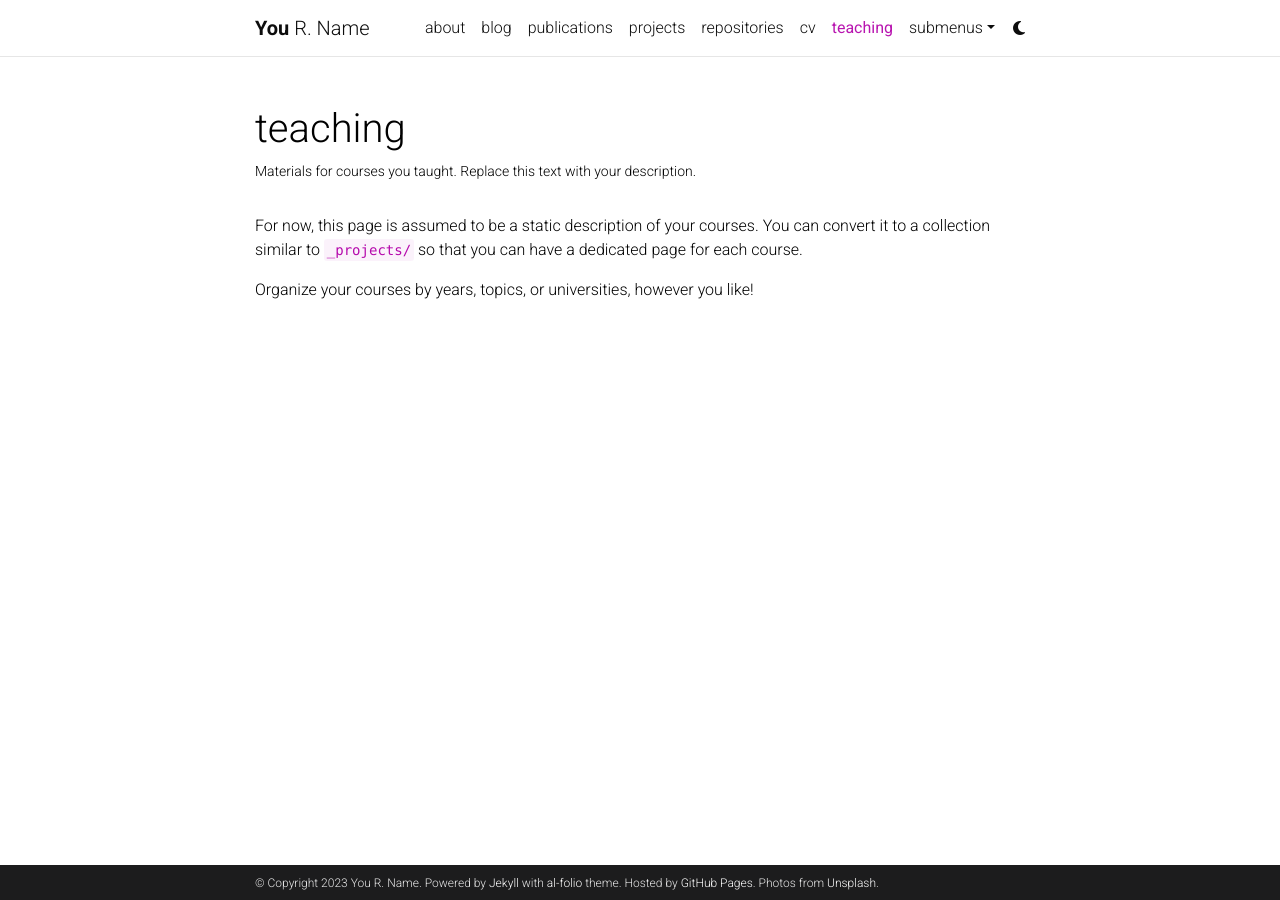
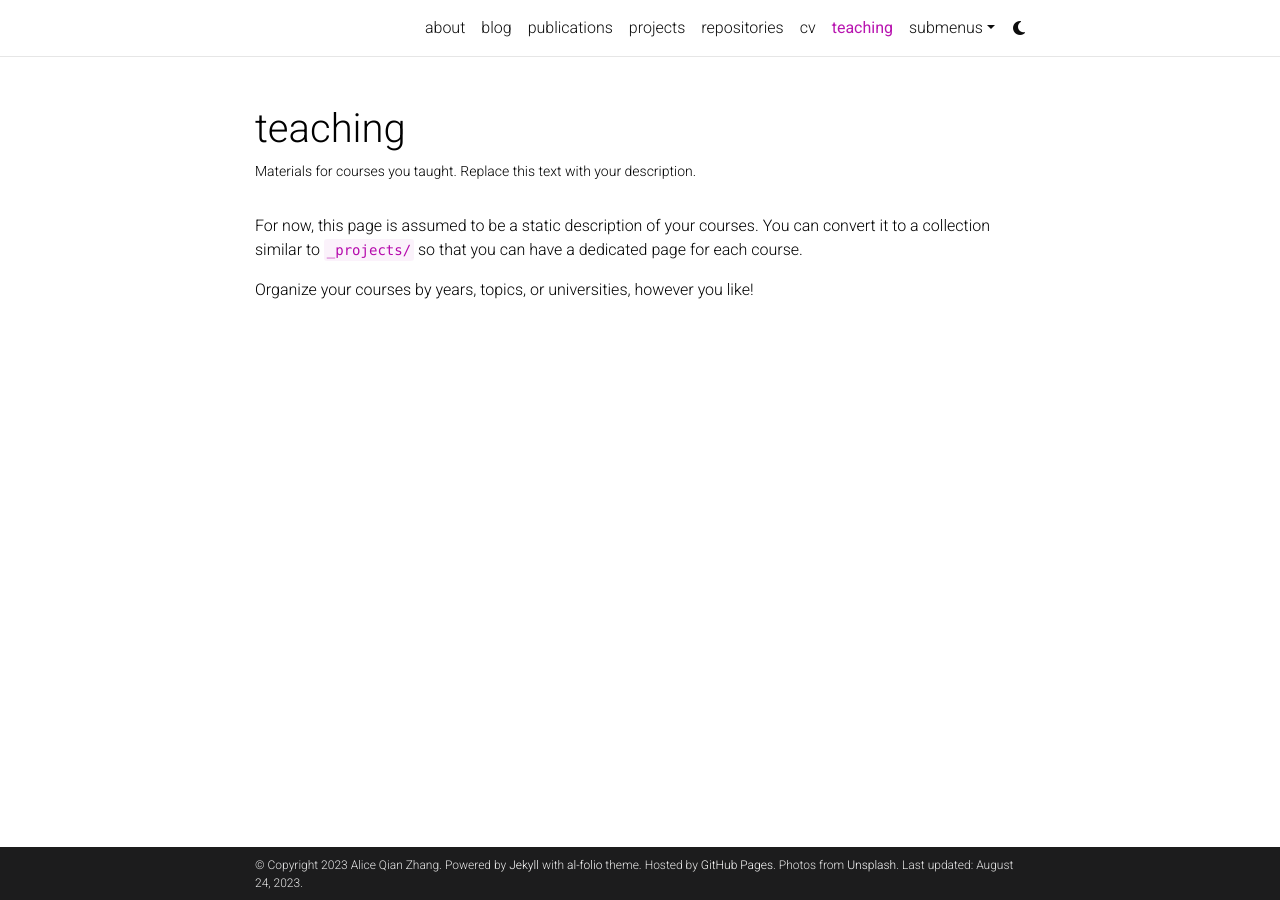
Before and after one commit to yjqian02/yjqian02.github.io, a Jekyll site: the page built from _pages/teaching.md, in a window 1280 px wide. Built offline with Jekyll 4.4.1, drawn with Linux system fonts in a browser that asks for light colours; comment, search, counter and statistics services are not loaded; a style sheet for code colours, icons or effects is not loaded.

Commit message:
change icon and title

```diff
--- a/_config.yml
+++ b/_config.yml
@@ -2,13 +2,13 @@
 # Site settings
 # -----------------------------------------------------------------------------
 
-title: blank # the website title (if blank, full name will be used instead)
-first_name: You
-middle_name: R.
-last_name: Name
-email: you@example.com
+title: # the website title (if blank, full name will be used instead)
+first_name: Alice
+middle_name: Qian
+last_name: Zhang
+email: zhan6698@umn.edu
 description: > # the ">" symbol means to ignore newlines until "footer_text:"
-  A simple, whitespace theme for academics. Based on [*folio](https://github.com/bogoli/-folio) design.
+  Alice Qian Zhang's Personal Website
 footer_text: >
   Powered by <a href="https://jekyllrb.com/" target="_blank">Jekyll</a> with <a href="https://github.com/alshedivat/al-folio">al-folio</a> theme.
   Hosted by <a href="https://pages.github.com/" target="_blank">GitHub Pages</a>.
@@ -16,11 +16,11 @@
 keywords: jekyll, jekyll-theme, academic-website, portfolio-website  # add your own keywords or leave empty
 
 lang: en # the language of your site (for example: en, fr, cn, ru, etc.)
-icon: ⚛️  # the emoji used as the favicon (alternatively, provide image name in /assets/img/)
+icon: profile_white.jpg  # the emoji used as the favicon (alternatively, provide image name in /assets/img/)
 
-url: https://alshedivat.github.io # the base hostname & protocol for your site
-baseurl: /al-folio # the subpath of your site, e.g. /blog/
-last_updated: false # set to true if you want to display last updated in the footer
+url: https://yjqian02.github.io # the base hostname & protocol for your site
+baseurl: /yjqian02 # the subpath of your site, e.g. /blog/
+last_updated: true # set to true if you want to display last updated in the footer
 impressum_path:  # set to path to include impressum link in the footer, use the same path as permalink in a page, helps to conform with EU GDPR
 
 # -----------------------------------------------------------------------------
```
